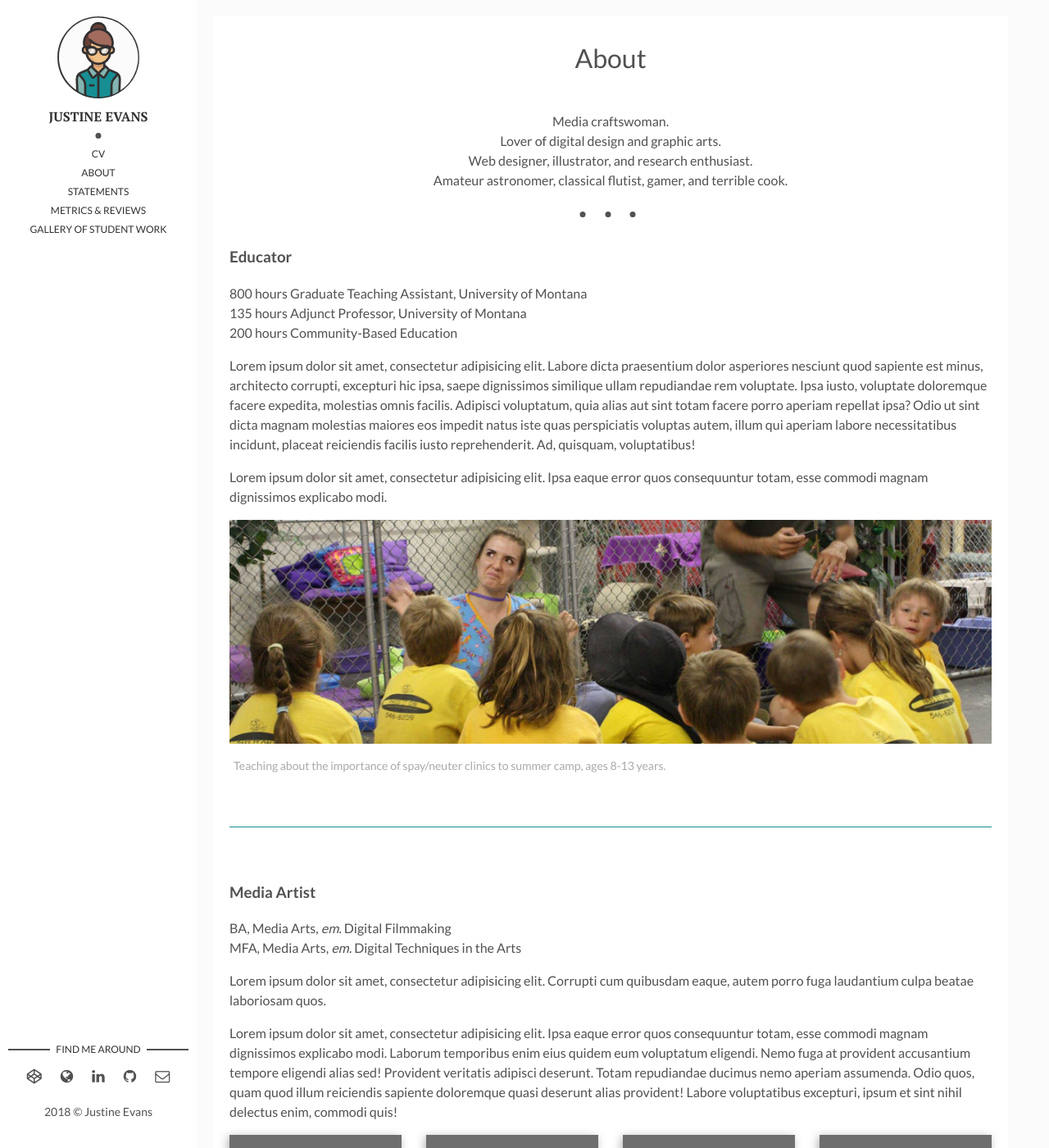
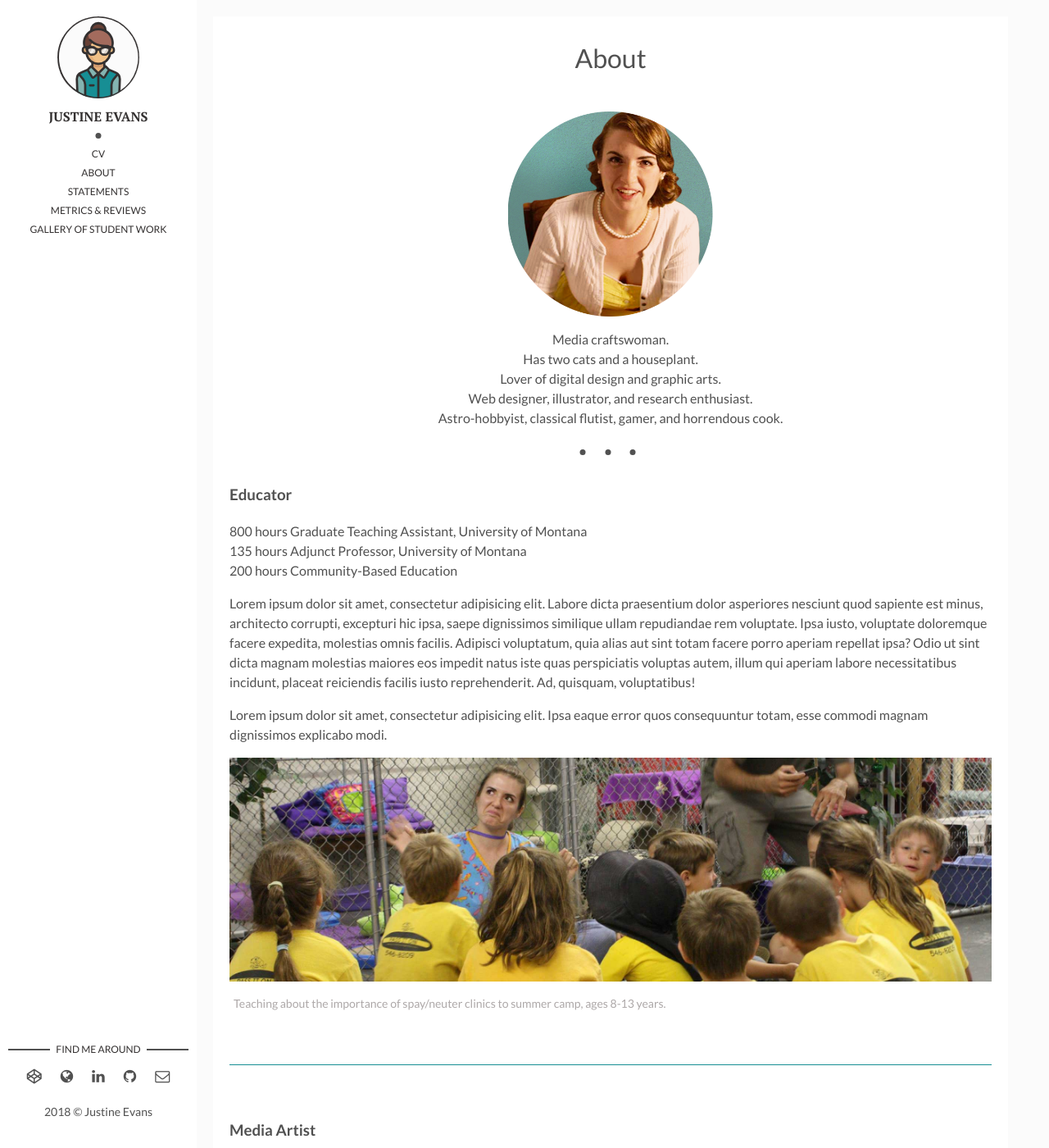
Before and after one commit to justinenevans/educator, a Jekyll site: the page built from _pages/about.md, in a window 1280 px wide and 1400 px high. Shown: the whole window at 82% size. Built offline with Jekyll 4.4.1, drawn with Linux system fonts in a browser that asks for light colours; nearby versions of some CDN libraries; comment, search, counter and statistics services are not loaded; grey boxes are pictures that could not be loaded.

Commit message:
Before ID changes.

```diff
--- a/_pages/about.md
+++ b/_pages/about.md
@@ -12,11 +12,14 @@ permalink: "/about/"
 <link rel="stylesheet" href="../assets/css/gallery.css">
 <link rel="stylesheet" href="../assets/css/gallery-images.css">
 
+<img src="../assets/img/profiles/justine-evans-photo2.png" title="Justine Evans" alt="image of Justine Evans" style="width: 250px; display: block; margin: auto;" />
+
 <p align="center">
   Media craftswoman.<br />
+  Has two cats and a houseplant.<br />
   Lover of digital design and graphic arts.<br />
   Web designer, illustrator, and research enthusiast.<br />
-  Amateur astronomer, classical flutist, gamer, and terrible cook.
+  Astro-hobbyist, classical flutist, gamer, and horrendous cook.
 </p>
 
 <div style="text-align: center;">
@@ -36,7 +39,7 @@ permalink: "/about/"
   Lorem ipsum dolor sit amet, consectetur adipisicing elit. Ipsa eaque error quos consequuntur totam, esse commodi magnam dignissimos explicabo modi.
 </p>
 
-<img src="../assets/img/about/educator-01.jpg" title="" alt="" style="width: 100%" />
+<img src="../assets/img/about/educator-01.jpg" title="Title for Image 1" alt="" style="width: 100%;" />
 <p class="caption">Teaching about the importance of spay/neuter clinics to summer camp, ages 8-13 years.</p>
 <!-- END EDUCATOR -->
 
@@ -113,7 +116,7 @@ MFA, Media Arts, <i>em.</i> Digital Techniques in the Arts</p>
 <section id="theatre-gallery">
    <div class="grid grid--small">
 
-    <a href="../assets/img/about/theatre-01.jpg" title="<cite>Gypsy</cite>, dir. Teresa Waldof, costume designer Wendy Stark Prey; Costume Technician" class="magnific-image item item--small theatre-01">
+    <a href="../assets/img/about/theatre-01-full.jpg" title="<cite>Gypsy</cite>, dir. Teresa Waldof, costume designer Wendy Stark Prey; Costume Technician" class="magnific-image item item--small theatre-01">
       <div class="item__details">
         <!--First Item--><i class="fa fa-camera" aria-hidden="true"></i>
       </div>
@@ -125,13 +128,13 @@ MFA, Media Arts, <i>em.</i> Digital Techniques in the Arts</p>
       </div>
     </a>
 
-    <a href="https://images.pexels.com/photos/268261/pexels-photo-268261.jpeg?auto=compress&cs=tinysrgb&dpr=2&h=750&w=1260" title="Title for Image 1" class="magnific-image item item--small image-1">
+    <a href="https://images.pexels.com/photos/268261/pexels-photo-268261.jpeg?auto=compress&cs=tinysrgb&dpr=2&h=750&w=1260" title="Title for Image 3" class="magnific-image item item--small image-1">
       <div class="item__details">
         <!--Third Item--><i class="fa fa-camera" aria-hidden="true"></i>
       </div>
     </a>
 
-    <a href="https://vimeo.com/210558372" title="Sunset View From Up Above" class="magnific-vimeo cap-video item item--small image-3">
+    <a href="https://www.youtube.com/watch?v=EK6EYT5b34k" title="<cite>Medea</cite>, dir. Deborah Voss; Videographer" class="magnific-youtube cap-video item item--small theatre-04">
       <div class="item__details">
         <!--Fourth Item--><i class="fa fa-video-camera" aria-hidden="true"></i>
       </div>
@@ -217,7 +220,7 @@ MFA, Media Arts, <i>em.</i> Digital Techniques in the Arts</p>
     <a href="#popup-with-something" class="open-popup-link magnific-audio item item--small music-02">
       <div id="popup-with-something" class="mfp-hide">
         <div class="some-element">
-          <iframe width="100%" height="166" scrolling="no" frameborder="no" allow="autoplay" src="https://w.soundcloud.com/player/?url=https%3A//api.soundcloud.com/tracks/420471876&color=%230c9a9a&auto_play=false&hide_related=false&show_comments=true&show_user=true&show_reposts=false&show_teaser=true"></iframe>
+          <iframe width="100%" height="166" scrolling="no" frameborder="no" allow="autoplay" src="https://w.soundcloud.com/player/?url=https%3A//api.soundcloud.com/tracks/209029946&color=%23bc8fc7&auto_play=false&hide_related=false&show_comments=true&show_user=true&show_reposts=false&show_teaser=true"></iframe>
           <div class="mfp-title"><cite>Fantaisie Pastorale Hongroise, Op.26</cite>, comp. Franz Doppler (1870); Flute (Unaccompanied), Movement 1</div>
         </div>
       </div>
--- a/assets/css/gallery-images.css
+++ b/assets/css/gallery-images.css
@@ -12,9 +12,14 @@
   background-image: url("https://images.pexels.com/photos/934059/pexels-photo-934059.jpeg?auto=compress&cs=tinysrgb&dpr=2&h=650&w=940");
 }
 
-
+.educator-01 {
+  background-image: url("../../assets/img/about/educator-01.jpg");
+}
 .theatre-01 {
   background-image: url("../../assets/img/about/theatre-01.jpg");
+}
+.theatre-04 {
+  background-image: url("../../assets/img/about/theatre-04.jpg");
 }
 .fine-arts-01 {
   background-image: url("../../assets/img/about/fine-arts-01.jpg");
```
Also changed, not shown: assets/img/about/theatre-01-full.jpg (added), assets/img/about/theatre-04.jpg (added), assets/img/profiles/justine-evans-icon.png (renamed from assets/img/justine-evans.png), assets/img/profiles/justine-evans-photo1.png (renamed from assets/img/justine-evans-photo.png), assets/img/profiles/justine-evans-photo2.png (added), 11 other files.
